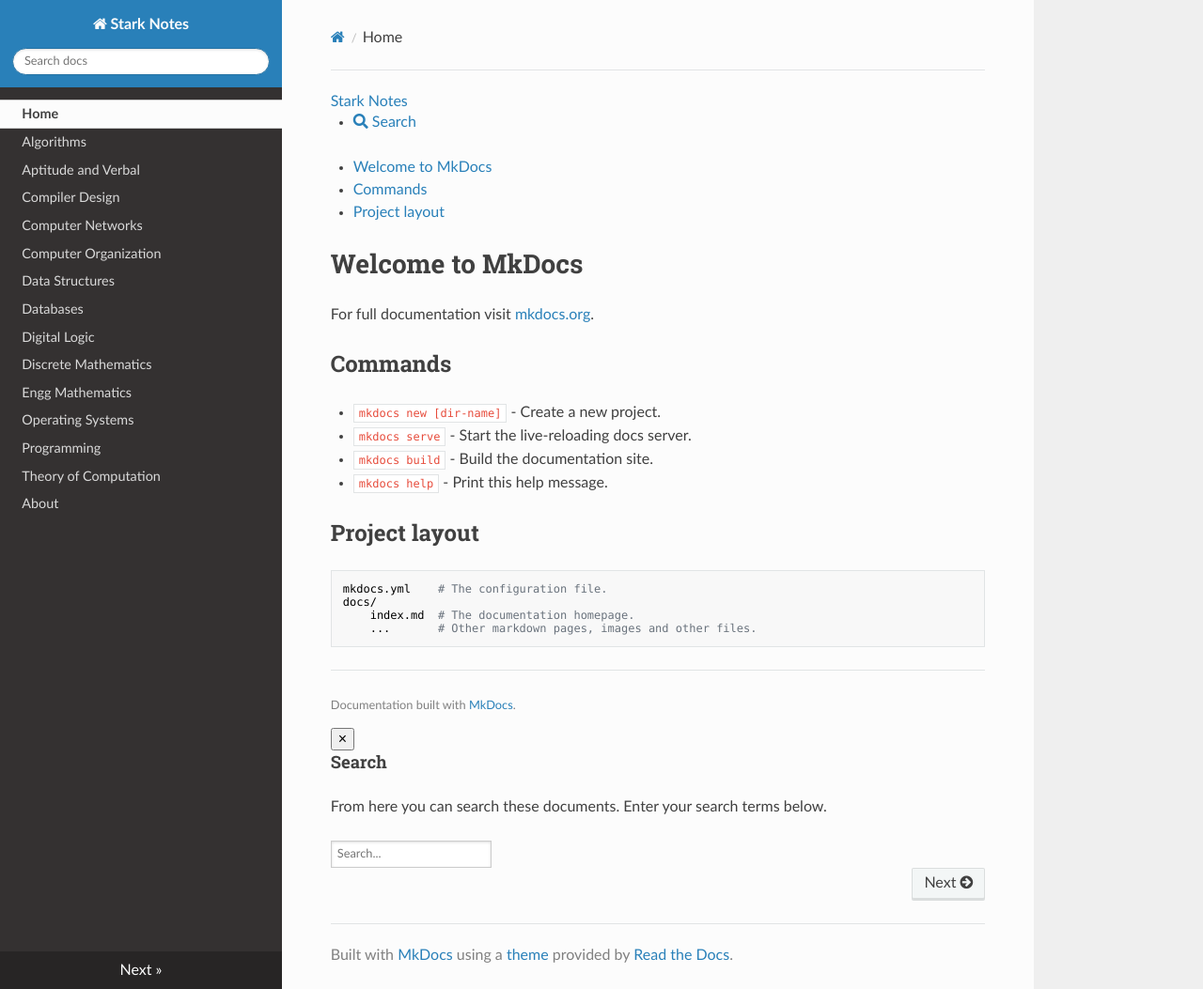
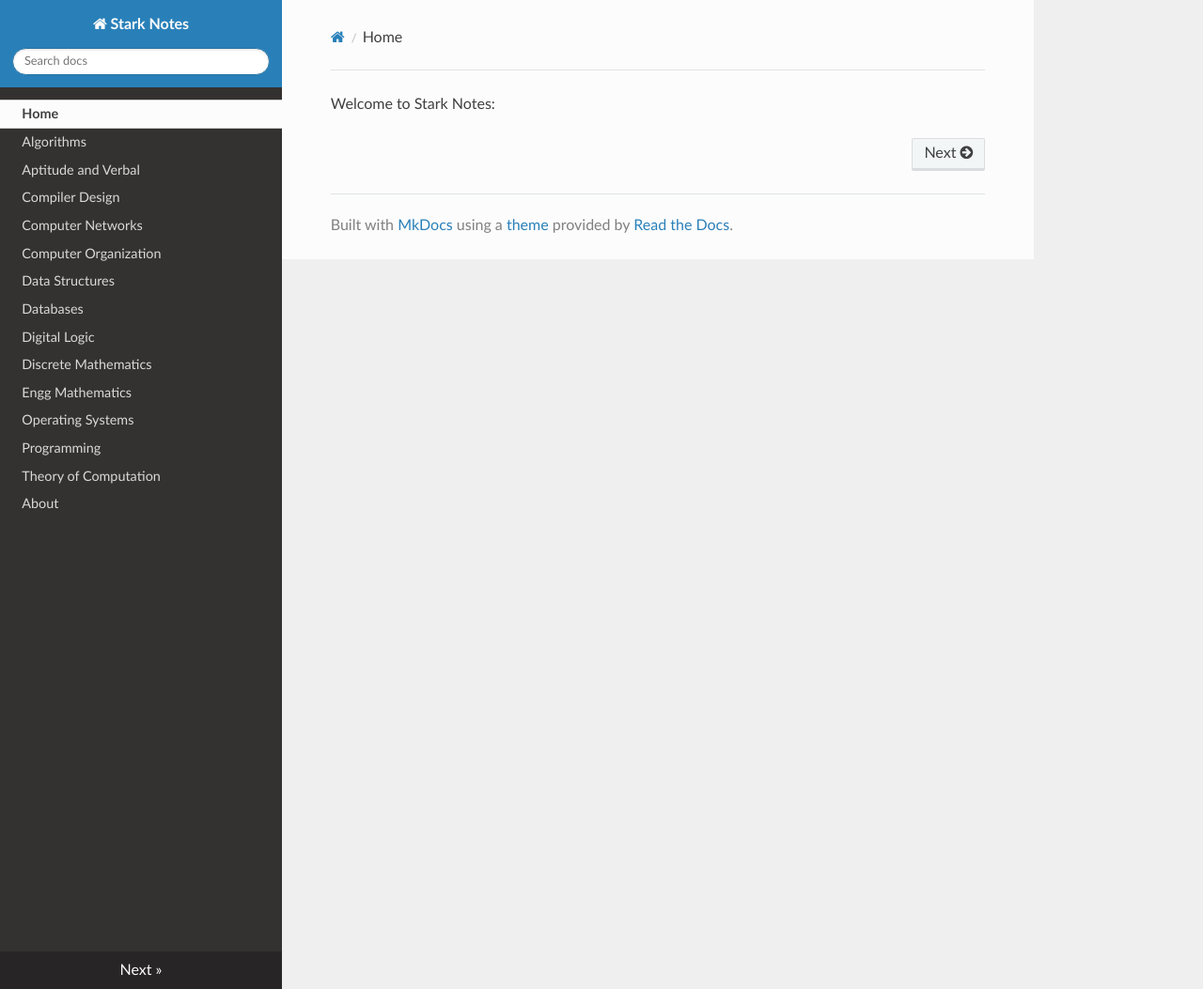
Before and after one commit to Bharathbrothers/stark-notes, an MkDocs documentation site: the page built from docs/index.md, in a window 1280 px wide and 1053 px high. Shown: the whole window at 94% size. Built offline with MkDocs 1.6.1, drawn with Linux system fonts in a browser that asks for light colours; nearby versions of some CDN libraries; some web fonts are replaced; library files that are not in the unit come from our copies.

Commit message:
Update index.md

```diff
--- a/docs/index.md
+++ b/docs/index.md
@@ -1,157 +1 @@
-<!DOCTYPE html>
-<html lang="en">
-
-<head>
-    <meta charset="utf-8">
-    <meta http-equiv="X-UA-Compatible" content="IE=edge">
-    <meta name="viewport" content="width=device-width, initial-scale=1.0">
-    <link rel="shortcut icon" href="./img/favicon.ico">
-
-
-    <title>Home - Stark Notes</title>
-
-
-    <link rel="stylesheet" href="//use.fontawesome.com/releases/v5.5.0/css/all.css" integrity="sha384-B4dIYHKNBt8Bc12p+WXckhzcICo0wtJAoU8YZTY5qE0Id1GSseTk6S+L3BlXeVIU" crossorigin="anonymous">
-    <link rel="stylesheet" href="//cdn.jsdelivr.net/font-hack/3.003/css/hack.min.css">
-    <link href='//fonts.googleapis.com/css?family=PT+Sans:400,400italic,700,700italic&subset=latin-ext,latin' rel='stylesheet' type='text/css'>
-    <link href='//fonts.googleapis.com/css?family=Open+Sans:300italic,400italic,700italic,400,300,600,700&subset=latin-ext,latin' rel='stylesheet' type='text/css'>
-    <link href="./css/bootstrap-custom.min.css" rel="stylesheet">
-    <link href="./css/base.min.css" rel="stylesheet">
-    <link href="./css/cinder.min.css" rel="stylesheet">
-    <link rel="stylesheet" href="./css/highlight.min.css">
-
-    <!-- HTML5 shim and Respond.js IE8 support of HTML5 elements and media queries -->
-    <!--[if lt IE 9]>
-            <script src="https://cdn.jsdelivr.net/npm/html5shiv@3.7.3/dist/html5shiv.min.js"></script>
-            <script src="https://cdn.jsdelivr.net/npm/respond.js@1.4.2/dest/respond.min.js"></script>
-        <![endif]-->
-
-    <script src="//ajax.googleapis.com/ajax/libs/webfont/1.6.28/webfont.js"></script>
-    <script>
-    WebFont.load({
-        google: {
-            families: ['Open Sans', 'PT Sans']
-        }
-    });
-    </script>
-
-
-
-
-</head>
-
-<body class="homepage" >
-
-    <div class="navbar navbar-default navbar-fixed-top" role="navigation">
-    <div class="container">
-
-        <!-- Collapsed navigation -->
-        <div class="navbar-header">
-
-            <!-- Main title -->
-
-            <a class="navbar-brand" href=".">Stark Notes</a>
-        </div>
-
-        <!-- Expanded navigation -->
-        <div class="navbar-collapse collapse">
-
-            <ul class="nav navbar-nav navbar-right">
-                    <li>
-                        <a href="#" data-toggle="modal" data-target="#mkdocs_search_modal">
-                            <i class="fas fa-search"></i> Search
-                        </a>
-                    </li>
-            </ul>
-        </div>
-    </div>
-</div>
-
-    <div class="container">
-
-
-        <div class="col-md-3"><div class="bs-sidebar hidden-print affix well" role="complementary">
-    <ul class="nav bs-sidenav">
-        <li class="first-level active"><a href="#welcome-to-mkdocs">Welcome to MkDocs</a></li>
-            <li class="second-level"><a href="#commands">Commands</a></li>
-
-            <li class="second-level"><a href="#project-layout">Project layout</a></li>
-
-    </ul>
-</div></div>
-        <div class="col-md-9" role="main">
-
-<h1 id="welcome-to-mkdocs">Welcome to MkDocs</h1>
-<p>For full documentation visit <a href="https://mkdocs.org">mkdocs.org</a>.</p>
-<h2 id="commands">Commands</h2>
-<ul>
-<li><code>mkdocs new [dir-name]</code> - Create a new project.</li>
-<li><code>mkdocs serve</code> - Start the live-reloading docs server.</li>
-<li><code>mkdocs build</code> - Build the documentation site.</li>
-<li><code>mkdocs help</code> - Print this help message.</li>
-</ul>
-<h2 id="project-layout">Project layout</h2>
-<pre><code>mkdocs.yml    # The configuration file.
-docs/
-    index.md  # The documentation homepage.
-    ...       # Other markdown pages, images and other files.
-</code></pre></div>
-
-
-    </div>
-
-    <footer class="col-md-12 text-center">
-
-        <hr>
-        <p>
-        <small>Documentation built with <a href="http://www.mkdocs.org/">MkDocs</a>.</p></small>
-
-
-    </footer>
-
-    <script src="//ajax.googleapis.com/ajax/libs/jquery/1.12.4/jquery.min.js"></script>
-    <script src="./js/bootstrap-3.0.3.min.js"></script>
-    <script src="./js/highlight.pack.js"></script>
-    <script>hljs.initHighlightingOnLoad();</script>
-    <script>
-    var base_url = '.';
-    </script>
-    <!-- <script data-main="./mkdocs/js/search.js" src="./mkdocs/js/require.js"></script> -->
-    <script src="./js/base.js"></script>
-    <script src="search/main.js"></script>
-
-    <div class="modal" id="mkdocs_search_modal" tabindex="-1" role="dialog" aria-labelledby="Search Modal" aria-hidden="true">
-        <div class="modal-dialog">
-            <div class="modal-content">
-                <div class="modal-header">
-                    <button type="button" class="close" data-dismiss="modal">
-                        <span aria-hidden="true">&times;</span>
-                        <span class="sr-only">Close</span>
-                    </button>
-                    <h4 class="modal-title" id="exampleModalLabel">Search</h4>
-                </div>
-                <div class="modal-body">
-                    <p>
-                        From here you can search these documents. Enter your search terms below.
-                    </p>
-                    <form role="form">
-                        <div class="form-group">
-                            <input type="text" class="form-control" placeholder="Search..." id="mkdocs-search-query">
-                        </div>
-                    </form>
-                    <div id="mkdocs-search-results"></div>
-                </div>
-                <div class="modal-footer">
-                </div>
-            </div>
-        </div>
-    </div>
-
-    </body>
-
-</html>
-
-<!--
-MkDocs version : 1.0.4
-Build Date UTC : 2019-01-14 06:54:55
--->
+Welcome to Stark Notes:
```
